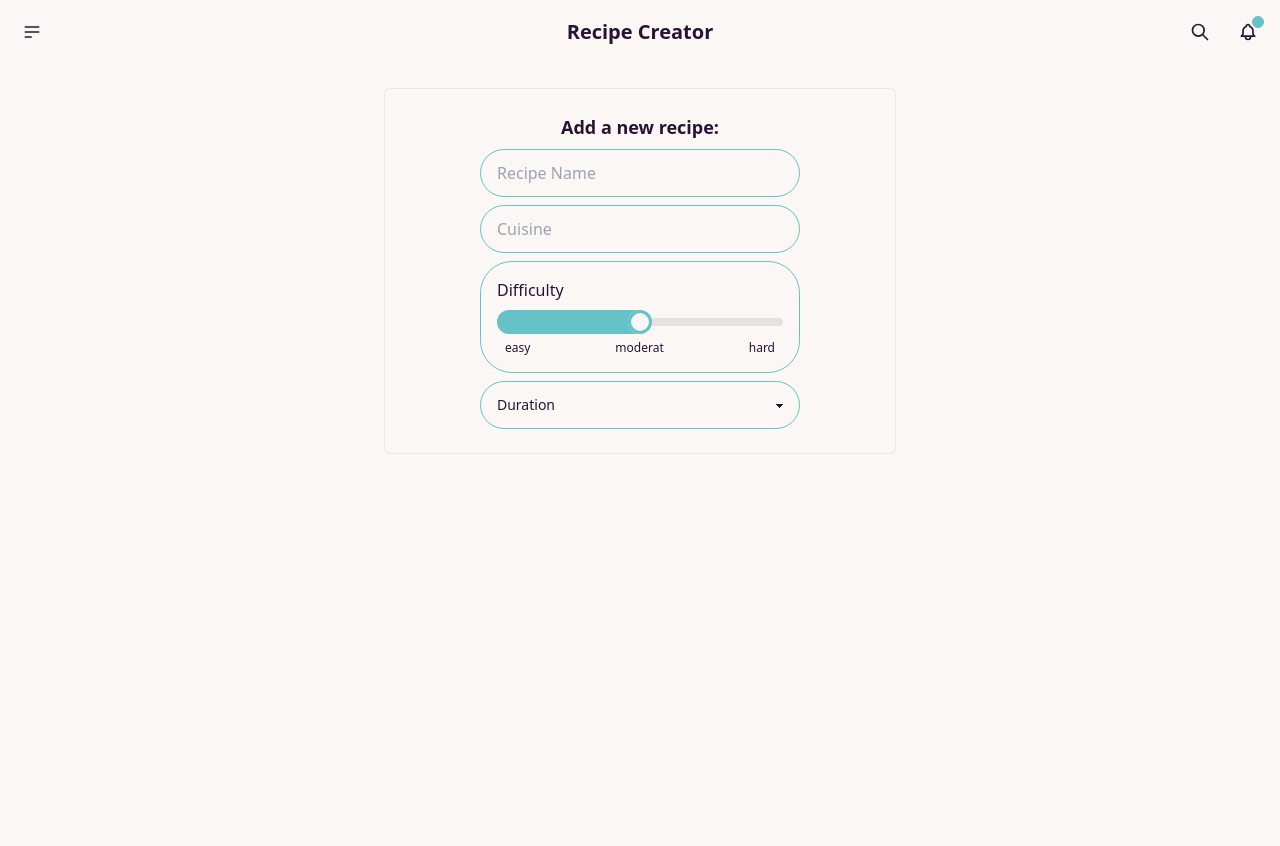
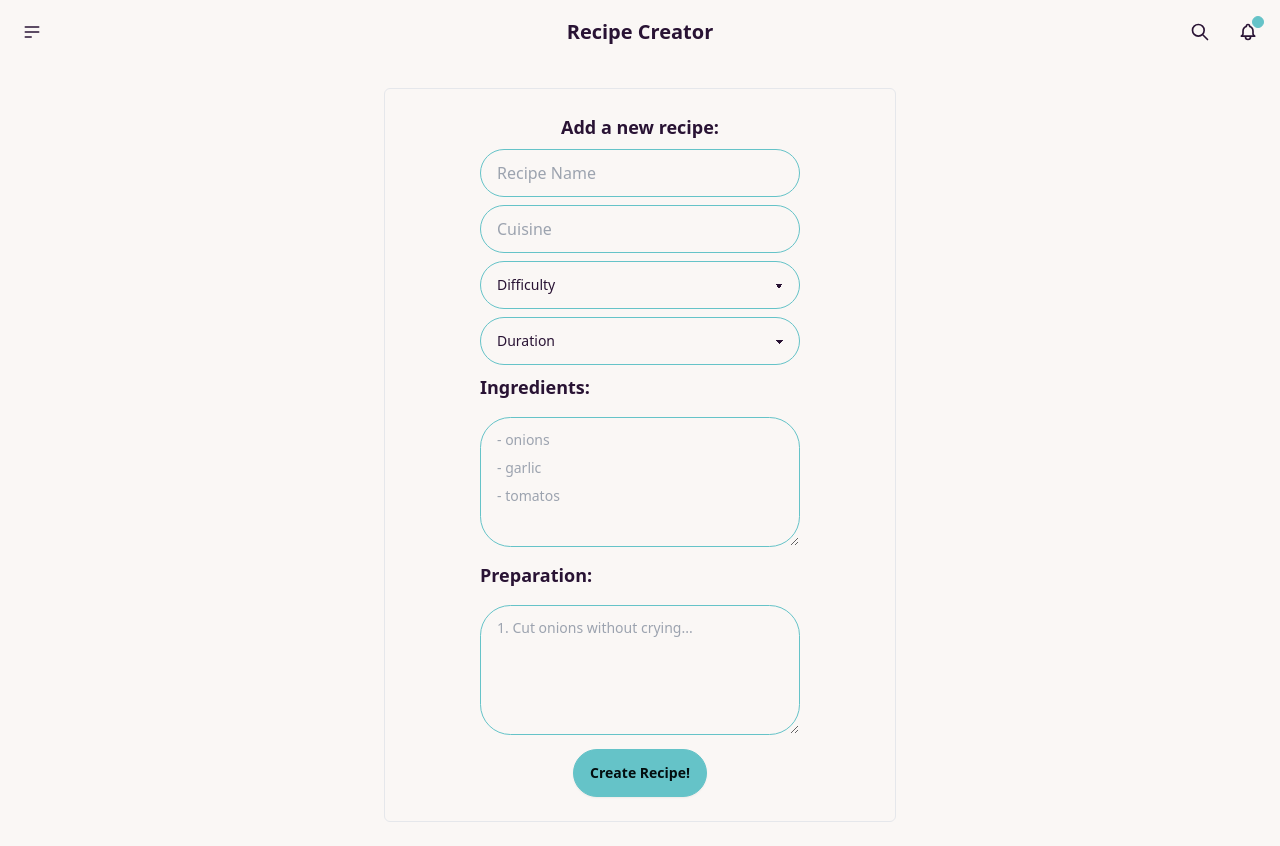
Before and after one commit to niehaus-alexander/Recipe-generator, a Next.js app: page /recipeCreator in a window 1280 px wide. Before the commit the page ends 800 px from the top, so only its background shows below. Built offline with nearby package versions, Linux system fonts and the light colour scheme.

Commit message:
recipe form layout finished

```diff
--- a/src/components/RecipeForm.jsx
+++ b/src/components/RecipeForm.jsx
@@ -17,22 +17,15 @@ const RecipeForm = () => {
           placeholder="Cuisine"
           className="input input-bordered input-primary w-full max-w-xs"
         />
-        <div className="border border-solid border-primary rounded-[2rem] p-4 w-full max-w-xs">
-          <label className="block mb-2">Difficulty</label>
-          <input
-            type="range"
-            min={0}
-            max="100"
-            className="range range-primary w-full max-w-xs"
-            step="50"
-          />
+        <select className="select select-primary w-full max-w-xs">
+          <option disabled selected>
+            Difficulty
+          </option>
+          <option>easy</option>
+          <option>moderate</option>
+          <option>hard</option>
+        </select>
 
-          <div className="flex w-full max-w-xs justify-between px-2 text-xs">
-            <span>easy</span>
-            <span>moderat</span>
-            <span>hard</span>
-          </div>
-        </div>
         <select className="select select-primary w-full max-w-xs">
           <option disabled selected>
             Duration
@@ -44,6 +37,25 @@ const RecipeForm = () => {
           <option>~ 90 min.</option>
           <option>~ 120 min.</option>
         </select>
+        <div className="w-full max-w-xs">
+          <h3 className="text-lg font-semibold mb-4 ">Ingredients:</h3>
+          <textarea
+            rows={4}
+            className="textarea textarea-primary w-full max-w-xs"
+            placeholder={`- onions\n- garlic\n- tomatos`}
+          ></textarea>
+        </div>
+        <div className="w-full max-w-xs">
+          <h3 className="text-lg font-semibold mb-4 ">Preparation:</h3>
+          <textarea
+            rows={4}
+            className="textarea textarea-primary w-full max-w-xs"
+            placeholder="1. Cut onions without crying..."
+          ></textarea>
+        </div>
+        <button type="submit" className="btn btn-primary">
+          Create Recipe!
+        </button>
       </form>
     </div>
   );
```
